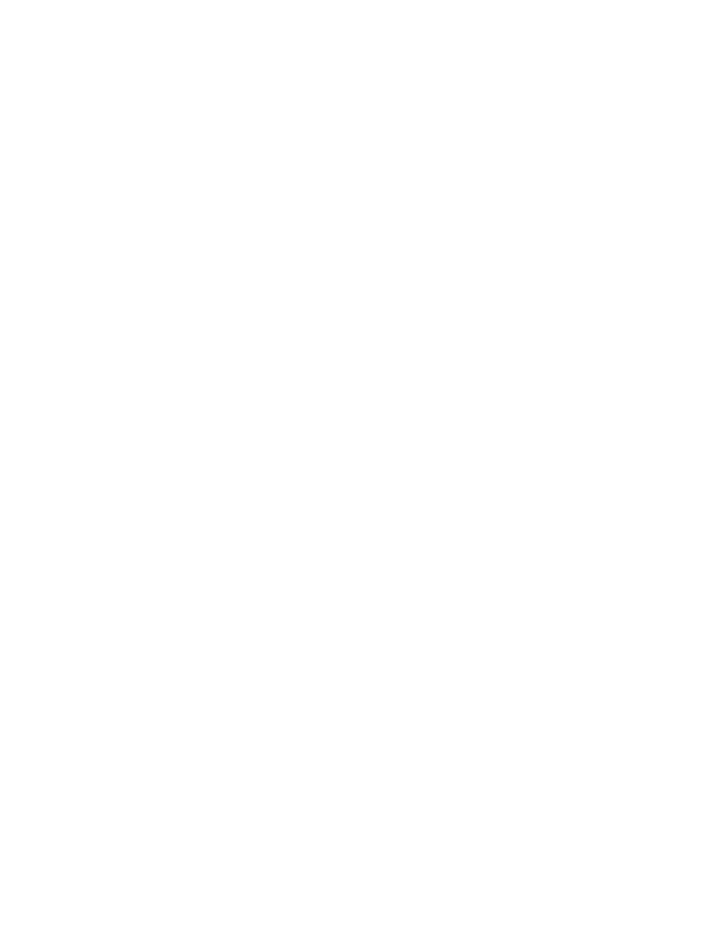
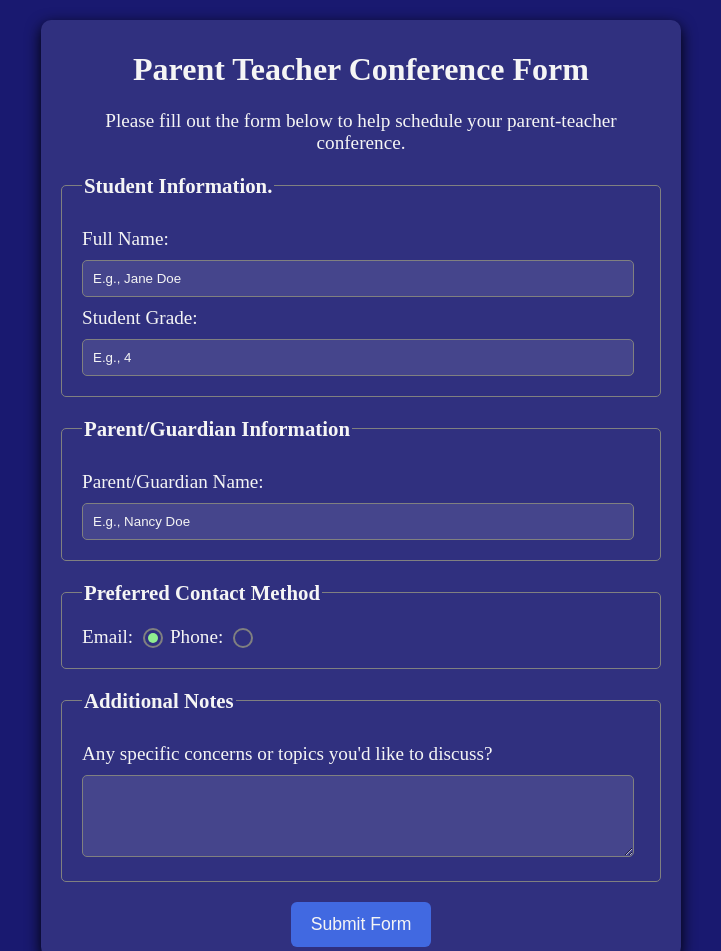
Before and after one commit to johnalexf/Ejercicios_CSS_freeCodeCamp, a plain HTML site: page pseudo_clases_y_elementos/formulario_reunion/index.html in a window 1280 px wide. Shown: the top 951 px of the page, without its empty margins (279-1000 px from the left). Before the commit the page ends 800 px from the top, so only its background shows below. Drawn offline with Linux system fonts and the light colour scheme.

Commit message:
feat(pseudo_clases_y_elementos): finalizar formulario reunion de padres

```diff
--- a/pseudo_clases_y_elementos/formulario_reunion/index.html
+++ b/pseudo_clases_y_elementos/formulario_reunion/index.html
@@ -10,6 +10,59 @@
 
 <body>
 
+  <main class="container">
+    <h1 class="title center">
+      Parent Teacher Conference Form
+    </h1>
+    <p class="description center">
+      Please fill out the form below to help schedule your parent-teacher conference.
+    </p>
+    <form action="">
+      <fieldset>
+        <legend>Student Information.</legend>
+        <label for="student-name">Full Name: </label>
+        <input type="text" name="student-name" id="student-name" placeholder="E.g., Jane Doe" required>
+        <label for="grade">Student Grade: </label>
+        <input type="number" name="grade" id="grade" placeholder="E.g., 4" required>
+      </fieldset>
+
+      <fieldset>
+        <legend>Parent/Guardian Information </legend>
+
+        <label for="parent-name">
+          Parent/Guardian Name:
+        </label>
+        <input type="text" name="parent-name" id="parent-name" placeholder="E.g., Nancy Doe" required
+        >
+      </fieldset>
+
+      <fieldset>
+        <legend>
+          Preferred Contact Method
+        </legend>
+        <label class="contact-method" for="email">Email: </label>
+        <input type="radio" id="email" value="email" name="contact-method"
+        class="contact-method-radio-btn" checked >
+
+        <label class="contact-method" for="phone">Phone: </label>
+        <input type="radio" id="phone" value="phone" name="contact-method" class="contact-method-radio-btn">
+
+      </fieldset>
+
+      <fieldset>
+        <legend>Additional Notes</legend>
+
+        <label for="notes">
+          Any specific concerns or topics you'd like to discuss?</label>
+        <textarea name="notes" id="notes" rows="4" cols="50"></textarea>
+      </fieldset>
+
+      <button class="submit-btn" type="submit">Submit Form</button>
+
+
+    </form>
+  </main>
+
 </body>
 
 </html>
--- a/pseudo_clases_y_elementos/formulario_reunion/styles.css
+++ b/pseudo_clases_y_elementos/formulario_reunion/styles.css
@@ -0,0 +1,95 @@
+body{
+    background-color: midnightblue;
+    color: whitesmoke;
+}
+
+.container{
+    background-color: #ffffff1a;
+    width: 80%;
+    max-width: 600px;
+    border-radius: 10px;
+    margin: 20px auto;
+    padding: 10px 20px;
+    box-shadow: 0 5px 15px black;
+}
+
+.center{
+    text-align: center;
+}
+
+.description{
+    font-size: 1.2rem;
+}
+
+fieldset{
+    border: 1px solid gray;
+    border-radius: 5px;
+    margin: 20px 0;
+    padding: 20px;
+}
+
+fieldset legend{
+    font-size: 1.3rem;
+    font-weight: 600;
+}
+
+label{
+    font-size: 1.2rem;
+}
+
+label:not(.contact-method){
+    display: block;
+    margin: 10px 0;
+}
+
+input:not(.contact-method-radio-btn), textarea{
+    background-color: #ffffff1a;
+    width: 95%;
+    border: 1px solid gray;
+    border-radius: 5px;
+    padding: 10px;
+}
+
+input, input::placeholder, textarea{
+    color: whitesmoke;
+}
+
+.contact-method-radio-btn{
+    appearance: none;
+    width: 20px;
+    height: 20px;
+    border-radius: 50%;
+    border: 2px solid gray;
+    vertical-align: bottom;
+}
+
+.contact-method-radio-btn::before{
+    display: block;
+    content: " ";
+    width: 10px;
+    height: 10px;
+    border-radius: 50%;
+    transform: translate(3px, 3px) scale(0);
+    transition: all 0.3s ease-in;
+}
+
+.contact-method-radio-btn:checked::before{
+    transform: translate(3px, 3px) scale(1);
+    background-color: lightgreen;
+}
+
+.submit-btn{
+    cursor: pointer;
+    background-color: royalblue;
+    color: whitesmoke;
+    border: none;
+    border-radius: 6px;
+    padding: 12px 20px;
+    font-size: 1.1rem;
+    display: block;
+    margin: auto;
+}
+
+.submit-btn:hover{
+    background-color: midnightblue;
+}
```
